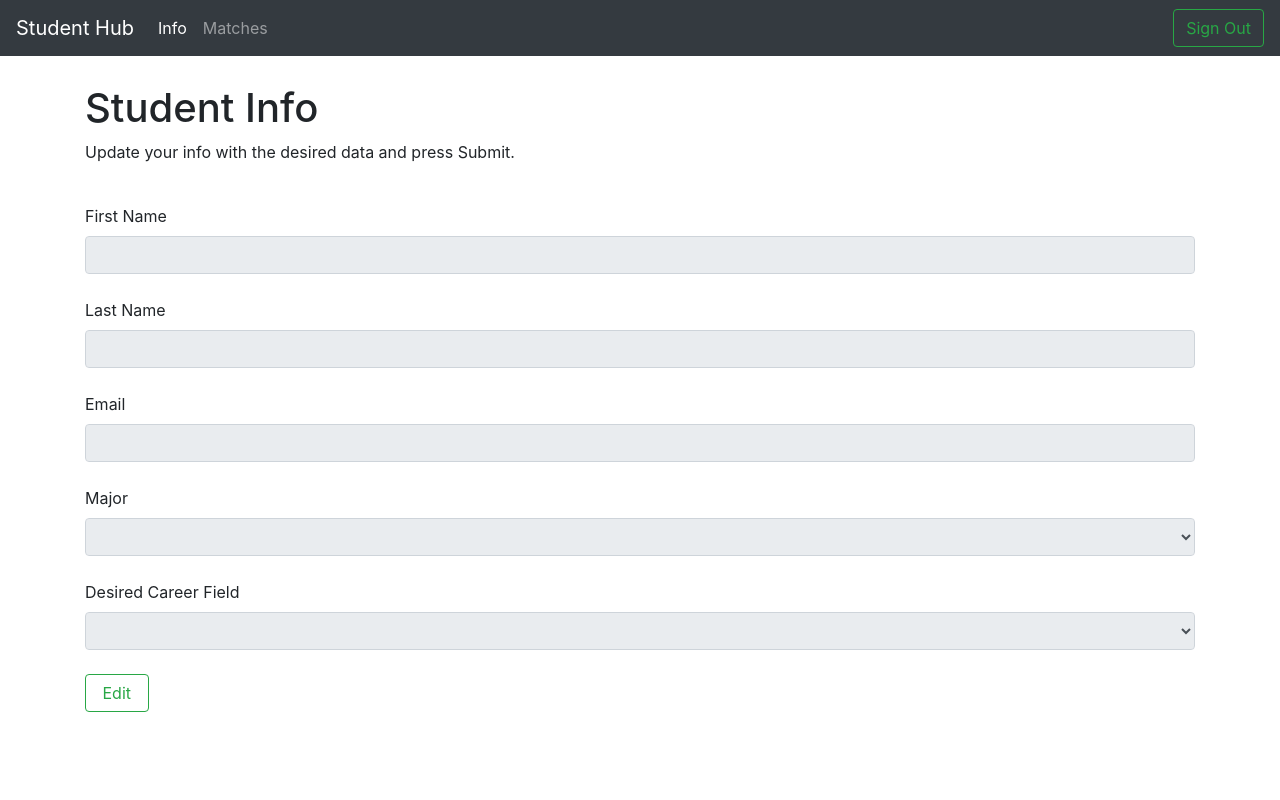
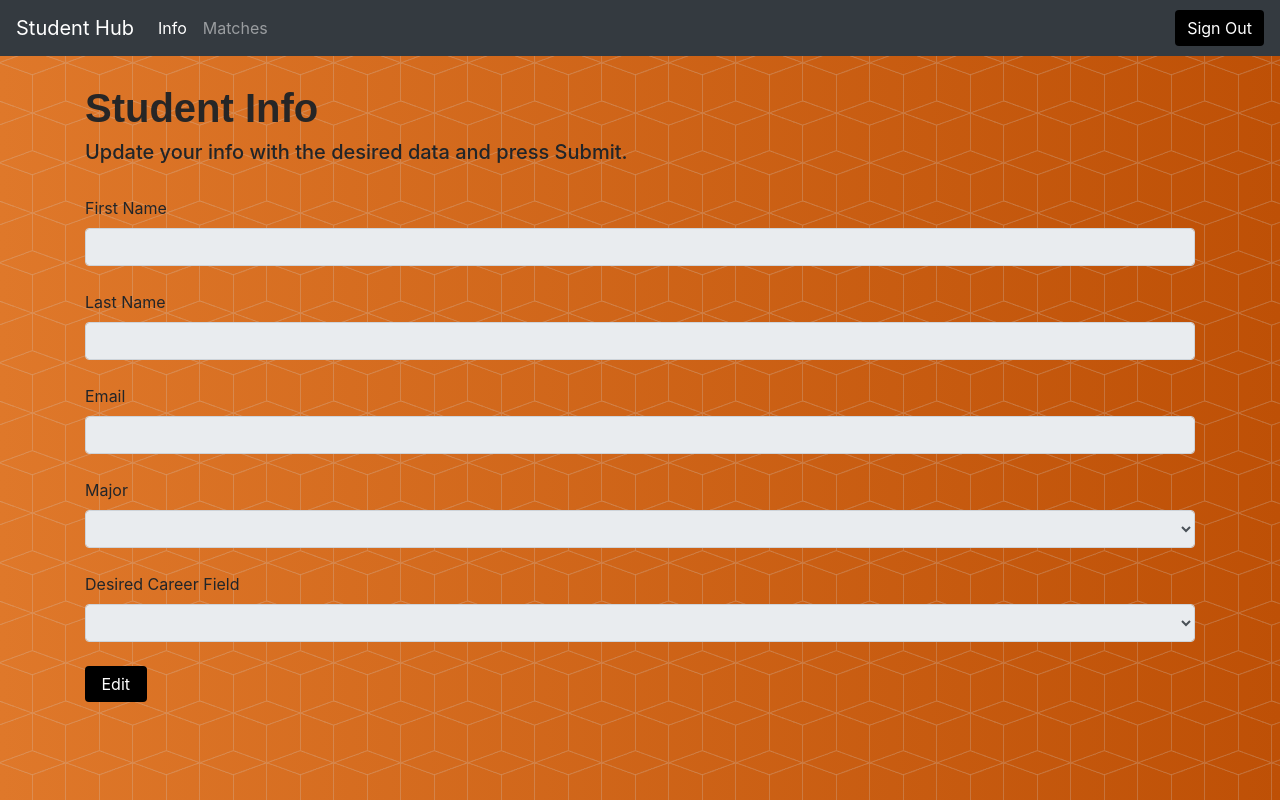
Before and after one commit to Vmodi2/TigerPair, a Flask app: page /student/dashboard in a window 1280 px wide. Run offline with Flask 2, Linux system fonts and the light colour scheme; the visitor is signed in with stand-in values (Sample User, id 1); data comes from the database, SQL or seed files in the repository; parts of the project's set-up code (start-up, migrations or seed data) failed here and were passed over; some libraries are stand-ins or nearby versions.

Commit message:
changed dashboard pages background

```diff
--- a/pages/login/login.html
+++ b/pages/login/login.html
@@ -41,7 +41,7 @@ Login
                 <!-- <label for="inputPassword">Password</label> -->
               </div>
               <center>
-                <p>Don't have an account? <a href="login/signup">Sign up!</a></p>
+                <p>Don't have an account? <a id ="signup" href="login/signup">Sign up!</a></p>
               </center>
               <div class="custom-control custom-checkbox mb-3">
                 <input type="checkbox" class="custom-control-input" id="customCheck1">
@@ -66,5 +66,6 @@ Login
               $(".card-body").slideDown();
 
 });
+
   </script>
 {% endblock %}
--- a/pages/student/dashboard.html
+++ b/pages/student/dashboard.html
@@ -33,15 +33,15 @@
 					<p>You have been matched with {{matchname}}!</p>
 					<p>Please reach out to them at <a href="mailto:{{matchemail}}">{{matchemail}}</a></p>
 				{% else: %}
-					<p>You have not been matched yet. Please check back later!</p>
+					<h3>You have not been matched yet. Please check back later!</h3>
 				{% endif %}
 			</span>
 
 			<!-- Info side -->
 			<span id="maininfo" {% if matched and showInfo == False: %} style="display:none;" {% endif %} >
 				<br />
-				<h1>Student Info</h1>
-				<p>Update your info with the desired data and press Submit.</p>
+				<h1 style= "font-family:'montserrat-bold', sans-serif;">Student Info</h1>
+				<h5>Update your info with the desired data and press Submit.</h5>
 				<br />
 				<form method="POST" action="#">
 					<label for="firstname">First Name</label>
--- a/static/css/navbar.css
+++ b/static/css/navbar.css
@@ -1,3 +1,74 @@
 main > .container {
 	padding: 60px 15px 0;
 }
+
+body {
+    background: #e47c27;
+    background: url("../images/bg-pattern.png"), linear-gradient(to left, rgb(190, 80, 6), #df782a);
+    /* background: url(../images/morrison_hall.jpg) */
+  }
+
+  h1, h2, h3{
+  font-family: "montserrat-medium", sans-serif;
+  color: #272626;
+  font-style: normal;
+  font-weight: bold;
+  text-rendering: optimizeLegibility;
+  }
+
+  .btn{
+	  background-color: #000000;
+	  color: #ffffff;
+	  border: #000000;
+  }
+
+  .btn:hover,
+button:hover,
+input[type="submit"]:hover,
+input[type="reset"]:hover,
+input[type="button"]:hover,
+.btn:focus,
+button:focus,
+input[type="submit"]:focus,
+input[type="reset"]:focus,
+input[type="button"]:focus {
+    background-color: #b8b8b8;
+    border-color: #b8b8b8;
+    color: #000000;
+    outline: 0;
+}
+  /* .btn,
+button,
+input[type="submit"],
+input[type="reset"],
+input[type="button"] {
+    display: inline-block;
+    font-family: "montserrat-medium", sans-serif;
+    font-size: 1.2rem;
+    text-transform: uppercase;
+    letter-spacing: .3rem;
+    height: 5.4rem;
+    line-height: calc(5.4rem - .4rem);
+    padding: 0 3rem;
+    margin: 0 .3rem 1.2rem 0;
+    color: #000000;
+    text-decoration: none;
+    text-align: center;
+    white-space: nowrap;
+    cursor: pointer;
+    -webkit-transition: all 0.3s ease-in-out;
+    transition: all 0.3s ease-in-out;
+    background-color: #c5c5c5;
+    border: .2rem solid #c5c5c5;
+}
+
+.btn--stroke, button.btn--stroke {
+    background: transparent !important;
+    border: 0.2rem solid #cf722a;
+    color: #cf722a;
+}
+
+.btn--stroke:hover, button.btn--stroke:hover {
+    border: 0.2rem solid #000000;
+    color: #000000;
+} */
```
Also changed, not shown: 1 other file.
